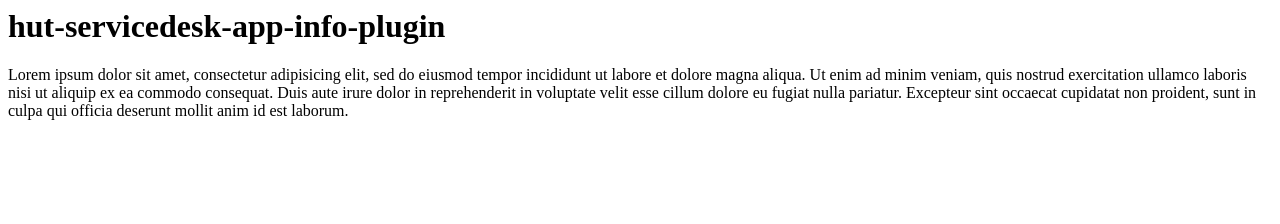
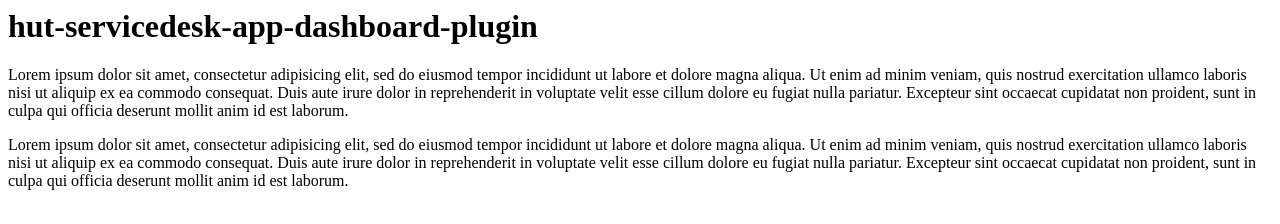
Before and after one commit to bjarkithordarson/hut-servicedesk-app-dashboard-plugin, a website: page index.html in a window 1280 px wide. Drawn offline with Linux system fonts and the light colour scheme.

Commit message:
Leiðréttingar

```diff
--- a/index.html
+++ b/index.html
@@ -1,7 +1,13 @@
-<h1>hut-servicedesk-app-info-plugin</h1>
+<h1>hut-servicedesk-app-dashboard-plugin</h1>
 <p>Lorem ipsum dolor sit amet, consectetur adipisicing elit, sed do eiusmod
 tempor incididunt ut labore et dolore magna aliqua. Ut enim ad minim veniam,
 quis nostrud exercitation ullamco laboris nisi ut aliquip ex ea commodo
 consequat. Duis aute irure dolor in reprehenderit in voluptate velit esse
 cillum dolore eu fugiat nulla pariatur. Excepteur sint occaecat cupidatat non
 proident, sunt in culpa qui officia deserunt mollit anim id est laborum.</p>
+<p>Lorem ipsum dolor sit amet, consectetur adipisicing elit, sed do eiusmod
+tempor incididunt ut labore et dolore magna aliqua. Ut enim ad minim veniam,
+quis nostrud exercitation ullamco laboris nisi ut aliquip ex ea commodo
+consequat. Duis aute irure dolor in reprehenderit in voluptate velit esse
+cillum dolore eu fugiat nulla pariatur. Excepteur sint occaecat cupidatat non
+proident, sunt in culpa qui officia deserunt mollit anim id est laborum.</p>
--- a/index.js
+++ b/index.js
@@ -4,11 +4,11 @@ var fs = require('fs');
 
 function Plugin(context) {
 
-	context.UI.addTab("hut-servicedesk-app-info-plugin", "Upplýsingar", "info-circle", function() {
+	context.UI.addTab("hut-servicedesk-app-dashboard-plugin", "Stöðuskjár", "dashboard", function() {
 
 		fs.readFile(__dirname + '/index.html', 'utf8', function(error, data) {
 			context.UI.loadContent(data);
-			context.UI.selectTab("hut-servicedesk-app-info-plugin");
+			context.UI.selectTab("hut-servicedesk-app-dashboard-plugin");
 		});
 
 	});
--- a/package.json
+++ b/package.json
@@ -1,6 +1,6 @@
 {
-  "name": "hut-servicedesk-app-info-plugin",
-  "version": "0.0.13",
+  "name": "hut-servicedesk-app-dashboard-plugin",
+  "version": "0.0.2",
   "main": "index.js",
   "dependencies": {
     "jquery": "^2.2.0"
```
